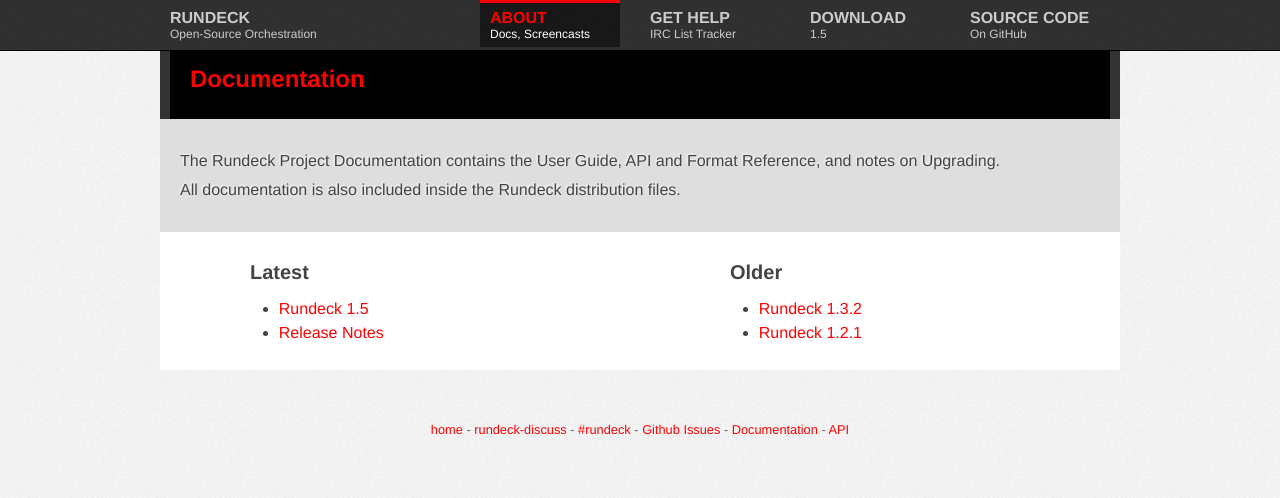
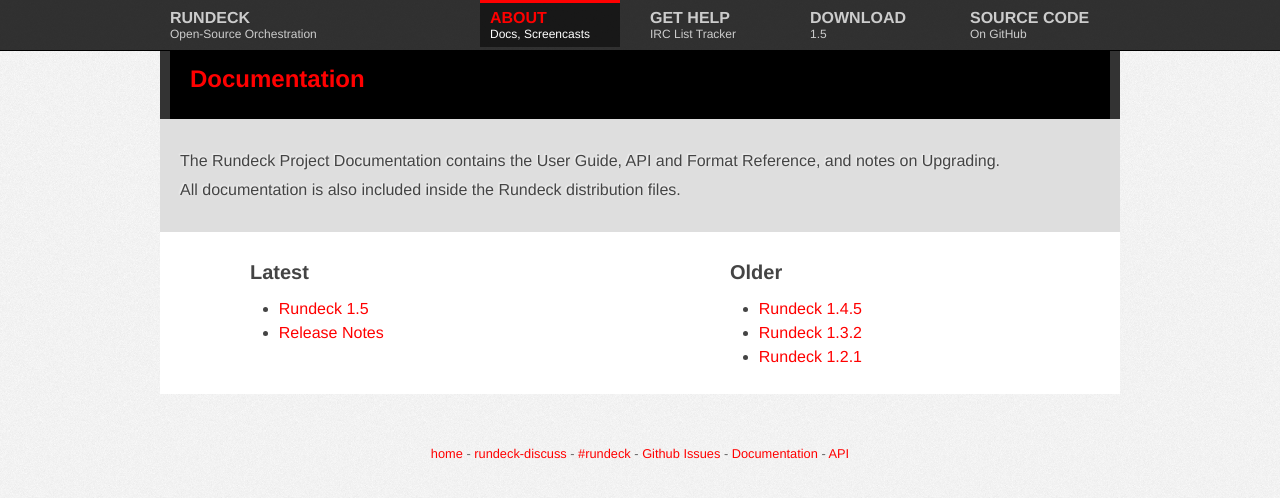
Before and after one commit to rundeck/rundeck-ghpages, a Jekyll site: the page built from docs.html, in a window 1280 px wide. Shown: the top 498 px of the page. Built offline with Jekyll 4.4.1, drawn with Linux system fonts in a browser that asks for light colours; nearby versions of some CDN libraries.

Commit message:
add 1.4.5 link to old docs.

```diff
--- a/docs.html
+++ b/docs.html
@@ -48,6 +48,9 @@
             </div>
 
 			<div class="grid_4 suffix_1 prefix_1">
+                <ul>
+                    <li><a href="{{ site.url }}/1.4.5/" target="_blank"> Rundeck 1.4.5</a></li>
+                </ul>
 
                 <ul>
                     <li><a href="{{ site.url }}/1.3.2/" target="_blank"> Rundeck 1.3.2</a></li>
```
